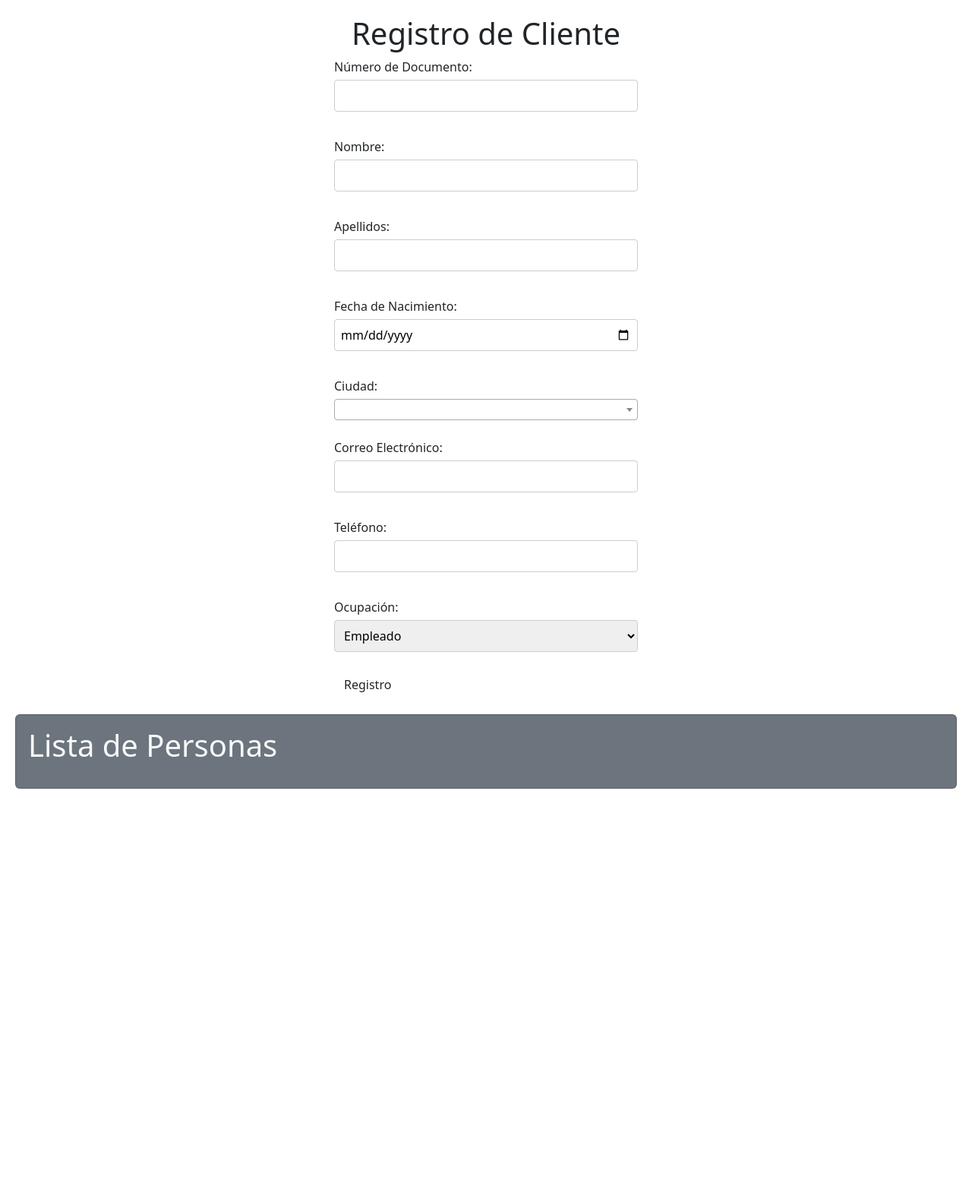
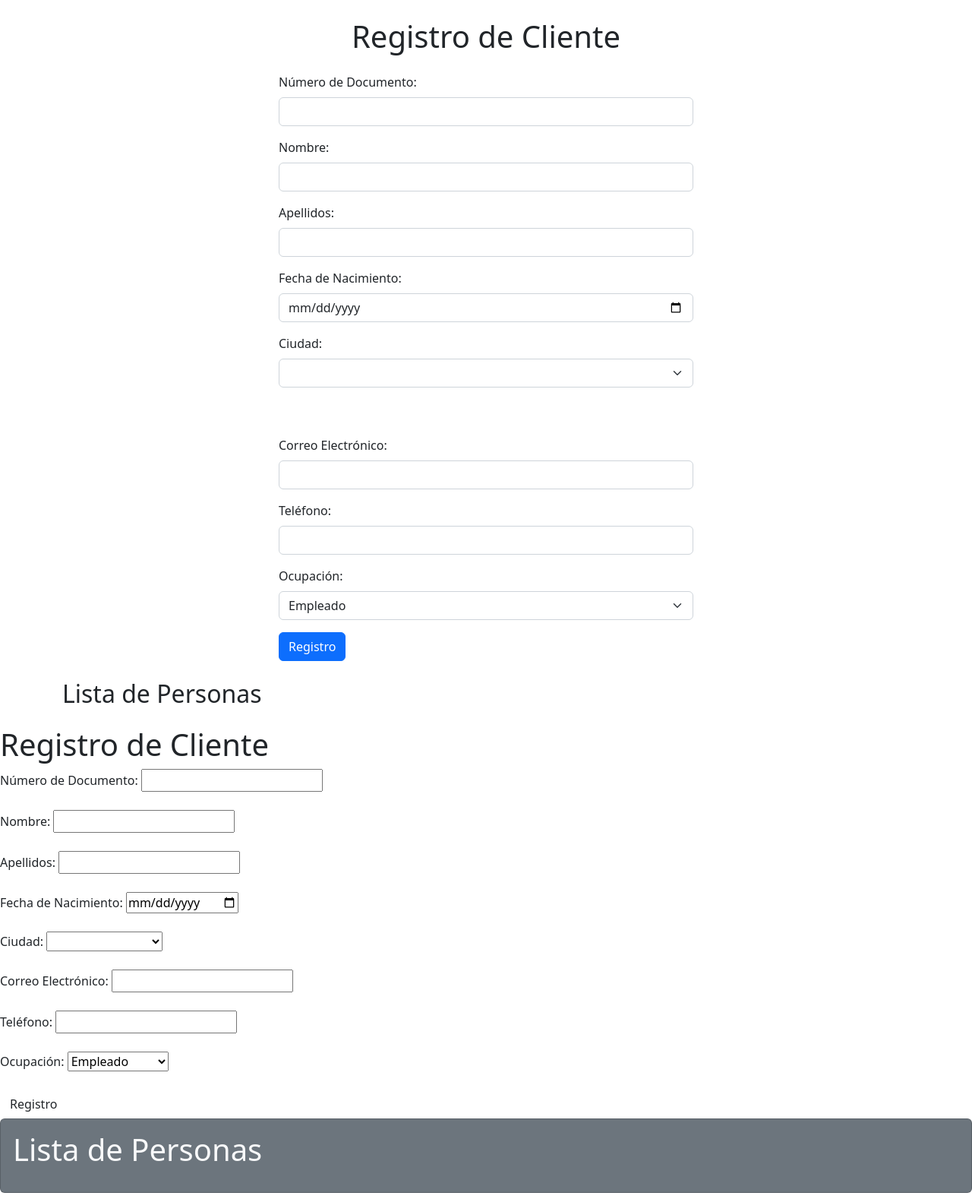
Before and after one commit to CatSnoopy/Crud, a Django app: template CRUD1/crud/personas/templates/formulario.html in a window 1280 px wide. Shown: the whole page at 76% size. Before the commit the page ends 1038 px from the top, so only its background shows below. Run offline with Django 5.2, Linux system fonts and the light colour scheme; the template is opened without the code that fills it, so the values that code supplies are empty.

Commit message:
Update formulario.html

```diff
--- a/CRUD1/crud/personas/templates/formulario.html
+++ b/CRUD1/crud/personas/templates/formulario.html
@@ -4,24 +4,120 @@
     <meta charset="UTF-8">
     <meta name="viewport" content="width=device-width, initial-scale=1.0">
     <title>Registro de Cliente</title>
-    <link rel="stylesheet" href="css.css">
-    <link
-      href="https://cdn.jsdelivr.net/npm/bootstrap@5.2.0-beta1/dist/css/bootstrap.min.css"
-      rel="stylesheet"
-      integrity="sha384-0evHe/X+R7YkIZDRvuzKMRqM+OrBnVFBL6DOitfPri4tjfHxaWutUpFmBp4vmVor"
-      crossorigin="anonymous"
-    />
-    <!-- Agregar enlaces a las bibliotecas de jQuery y Select2 -->
-    <script src="https://code.jquery.com/jquery-3.6.0.min.js"></script>
-    <link href="https://cdnjs.cloudflare.com/ajax/libs/select2/4.0.13/css/select2.min.css" rel="stylesheet" />
-    <script src="https://cdnjs.cloudflare.com/ajax/libs/select2/4.0.13/js/select2.min.js"></script>
-    <!-- Inicializar Select2 -->
-    <script>
-        $(document).ready(function() {
-            $('.select2').select2();
-        });
-    </script>
+    <link href="https://cdn.jsdelivr.net/npm/bootstrap@5.2.0-beta1/dist/css/bootstrap.min.css" rel="stylesheet">
 </head>
+<body>
+    <div class="container">
+        <h1 class="mt-4 mb-4 text-center">Registro de Cliente</h1>
+        <div class="row justify-content-center">
+            <div class="col-md-6">
+                <form action="/personas/new/" method="post">
+                    {% csrf_token %}
+
+                    <div class="mb-3">
+                        <label for="documento" class="form-label">Número de Documento:</label>
+                        <input type="text" class="form-control" id="documento" name="documento" required>
+                    </div>
+
+                    <div class="mb-3">
+                        <label for="nombre" class="form-label">Nombre:</label>
+                        <input type="text" class="form-control" id="nombre" name="nombre" required>
+                    </div>
+
+                    <div class="mb-3">
+                        <label for="apellidos" class="form-label">Apellidos:</label>
+                        <input type="text" class="form-control" id="apellidos" name="apellidos" required>
+                    </div>
+
+                    <div class="mb-3">
+                        <label for="fecha_nacimiento" class="form-label">Fecha de Nacimiento:</label>
+                        <input type="date" class="form-control" id="fecha_nacimiento" name="fecha_nacimiento" required>
+                    </div>
+
+                    <div class="mb-3">
+                        <label for="ciudad" class="form-label">Ciudad:</label>
+                        <select id="ciudad" name="ciudad" class="form-select" required>
+                            <!-- Opciones de ciudades -->
+                            <option value=""></option>
+                            <option value="bogota">Bogotá</option>
+    <option value="medellin">Medellín</option>
+    <option value="cali">Cali</option>
+    <option value="barranquilla">Barranquilla</option>
+    <option value="cartagena">Cartagena</option>
+    <option value="bucaramanga">Bucaramanga</option>
+    <option value="pereira">Pereira</option>
+    <option value="cucuta">Cúcuta</option>
+    <option value="manizales">Manizales</option>
+    <option value="pasto">Pasto</option>
+    <option value="villavicencio">Villavicencio</option>
+    <option value="neiva">Neiva</option>
+    <option value="ibague">Ibagué</option>
+    <option value="santa marta">Santa Marta</option>
+    <option value="armenia">Armenia</option>
+    <option value="popayan">Popayán</option>
+    <option value="sincelejo">Sincelejo</option>
+    <option value="valledupar">Valledupar</option>
+    <option value="monteria">Montería</option>
+    <option value="manizales">Manizales</option>
+    <option value="santa marta">Santa Marta</option>
+    <option value="buenaventura">Buenaventura</option>
+    <option value="barrancabermeja">Barrancabermeja</option>
+    <option value="florencia">Florencia</option>
+    <option value="tunja">Tunja</option>
+    <option value="quibdo">Quibdó</option>
+    <option value="arauca">Arauca</option>
+    <option value="puerto carreño">Puerto Carreño</option>
+    <option value="leticia">Leticia</option>
+            <!-- Fin de opciones de ciudades -->
+        </select><br><br>
+                            <!-- Opciones de ciudades -->
+                        </select>
+                    </div>
+
+                    <div class="mb-3">
+                        <label for="correo" class="form-label">Correo Electrónico:</label>
+                        <input type="email" class="form-control" id="correo" name="correo" required>
+                    </div>
+
+                    <div class="mb-3">
+                        <label for="telefono" class="form-label">Teléfono:</label>
+                        <input type="tel" class="form-control" id="telefono" name="telefono" required>
+                    </div>
+
+                    <div class="mb-3">
+                        <label for="ocupacion" class="form-label">Ocupación:</label>
+                        <select id="ocupacion" name="ocupacion" class="form-select" required>
+                            <option value="Empleado">Empleado</option>
+                            <option value="Independiente">Independiente</option>
+                            <option value="Pensionado">Pensionado</option>
+                        </select>
+                    </div>
+
+                    <button type="submit" class="btn btn-primary">Registro</button>
+                </form>
+            </div>
+        </div>
+
+        <div class="mt-4">
+            <h2 class="mb-4">Lista de Personas</h2>
+            <ul class="list-group">
+                {% for persona in personas %}
+                <li class="list-group-item d-flex justify-content-between">
+                    {{ persona.nombre }} {{ persona.apellidos }} - {{ persona.fecha_nacimiento }} - {{ persona.ciudad }} - {{ persona.correo }} - {{ persona.telefono }} - {{ persona.ocupacion }}
+                    <div>
+                        <a href="{% url 'editar_persona' persona.numero_de_documento %}" class="btn btn-primary me-2">Editar</a>
+                        <a href="{% url 'eliminar_persona' persona.numero_de_documento %}" class="btn btn-danger">Eliminar</a>
+                    </div>
+                </li>
+                {% endfor %}
+            </ul>
+        </div>
+    </div>
+</body>
+</html>
+
+
+
 <body>
 
     <h1>Registro de Cliente</h1>
@@ -120,9 +216,6 @@
 
         </div>
       </div>
-
-
-
     </div>
 </body>
 </html>
```
